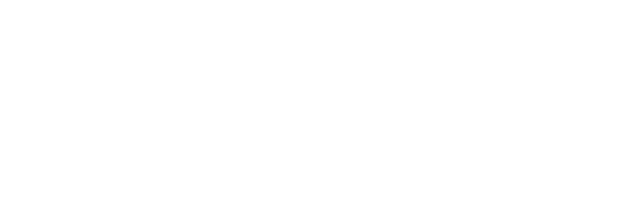
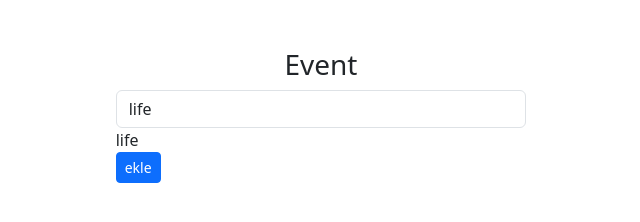
Before and after one commit to harun3851/vue_event, a plain HTML site: page index.html in a window 1280 px wide. Shown: the whole page, without its empty margins (319-959 px from the left). Drawn offline with nearby package versions, Linux system fonts and the light colour scheme.

Commit message:
basic button textbox and add to list

```diff
--- /dev/null
+++ b/app.js
@@ -0,0 +1,13 @@
+const app=Vue.createApp({
+ data(){
+     return{
+        fullName:"life",
+     };
+ },
+methods:{
+    updateValue(event){
+        console.log(event.target.value);
+        this.fullName=event.target.value;
+    },
+},
+}).mount("#app");
--- a/index.html
+++ b/index.html
@@ -4,9 +4,30 @@
     <meta charset="UTF-8">
     <meta http-equiv="X-UA-Compatible" content="IE=edge">
     <meta name="viewport" content="width=device-width, initial-scale=1.0">
-    <title>Document</title>
+    <title>events</title>
+    <script src="https://unpkg.com/vue@3/dist/vue.global.js"></script>
+    <link href="https://cdn.jsdelivr.net/npm/bootstrap@5.3.0-alpha1/dist/css/bootstrap.min.css" rel="stylesheet" integrity="sha384-GLhlTQ8iRABdZLl6O3oVMWSktQOp6b7In1Zl3/Jr59b6EGGoI1aFkw7cmDA6j6gD" crossorigin="anonymous">
+
 </head>
 <body>
+    <div id="app">
+        <div class="row mt-5">
+            <div class="col-4 offset-4">
+                <h3 class="text-center">Event</h3>
+                <input
+                @input="updateValue"
+                 type="text"
+                 class="form-control"
+                 :value="fullName"
+                 />
+                 {{fullName}}
+            <br/>
+                <button class="btn btn-primary btn-sm">ekle</button>
+            </div>
+        </div>
+
+    </div>
+    <script src="app.js"></script>
 
 </body>
 </html>
```
